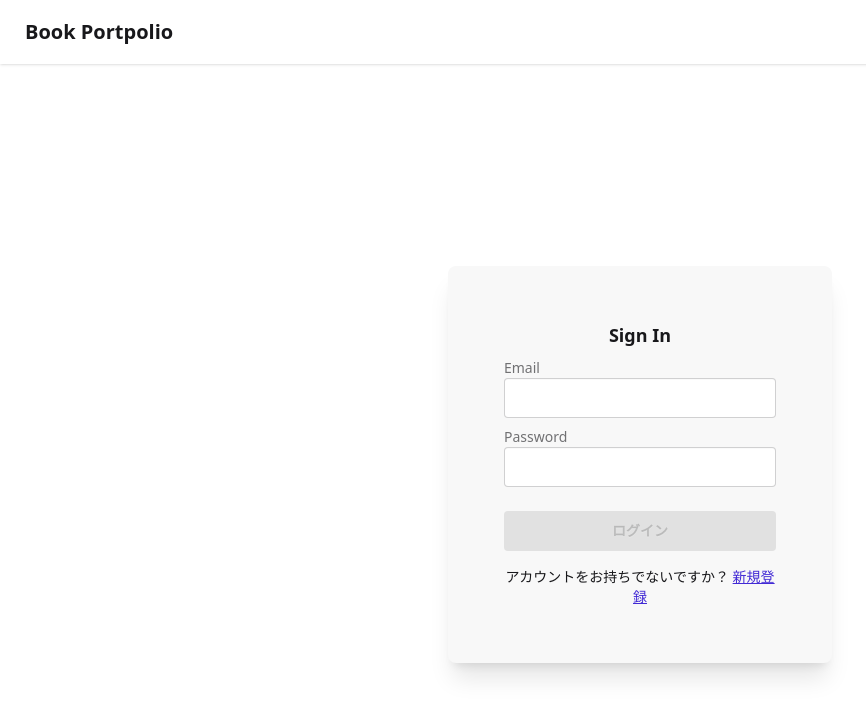
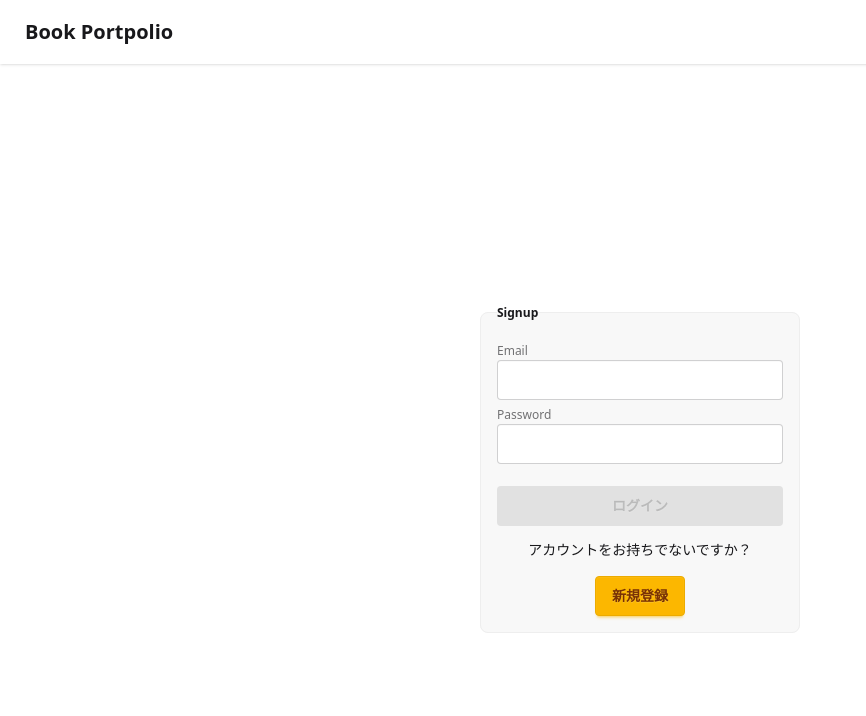
Before and after one commit to Ishikawa847/book_portfolio, a React app in the folder frontend/: page /signin in a window 1280 px wide. Shown: the top 716 px of the page, without its empty margins (0-866 px from the left). Built offline with nearby package versions, Linux system fonts and the light colour scheme; the HTML template or start-up script is replaced by a standard one; what axios-case-converter would draw is missing.

Commit message:
feat: update UI in signin form

```diff
--- a/frontend/src/components/auth/SignInForm.tsx
+++ b/frontend/src/components/auth/SignInForm.tsx
@@ -35,9 +35,8 @@ export default function SignInForm() {
 
   return (
     <div className="min-h-screen flex items-center justify-center">
-      <div className="card bg-base-200 shadow-xl w-96">
-        <div className="card-body">
-          <h2 className="card-title justify-center">Sign In</h2>
+      <fieldset className="fieldset bg-base-200 border-base-300 rounded-box w-xs border p-4">
+        <legend className="fieldset-legend">Signup</legend>
 
           {error && (
             <div className="alert alert-error text-sm">
@@ -49,7 +48,7 @@ export default function SignInForm() {
             <label className="label">Email</label>
             <input
               type="email"
-              className="input input-bordered w-full"
+              className="input"
               value={email}
               onChange={(e) => setEmail(e.target.value)}
             />
@@ -66,7 +65,7 @@ export default function SignInForm() {
           </div>
 
           <button
-            className="btn btn-primary mt-4"
+            className="btn btn-warning mt-4"
             onClick={handleSubmit}
             disabled={!email || !password}
           >
@@ -75,12 +74,11 @@ export default function SignInForm() {
 
           <p className="text-center text-sm mt-2">
             アカウントをお持ちでないですか？{" "}
-            <Link to="/signup" className="link link-primary">
+            <Link to="/signup" className="btn btn-warning mt-4">
               新規登録
             </Link>
           </p>
-        </div>
-      </div>
+      </fieldset>
     </div>
   )
 }
```
